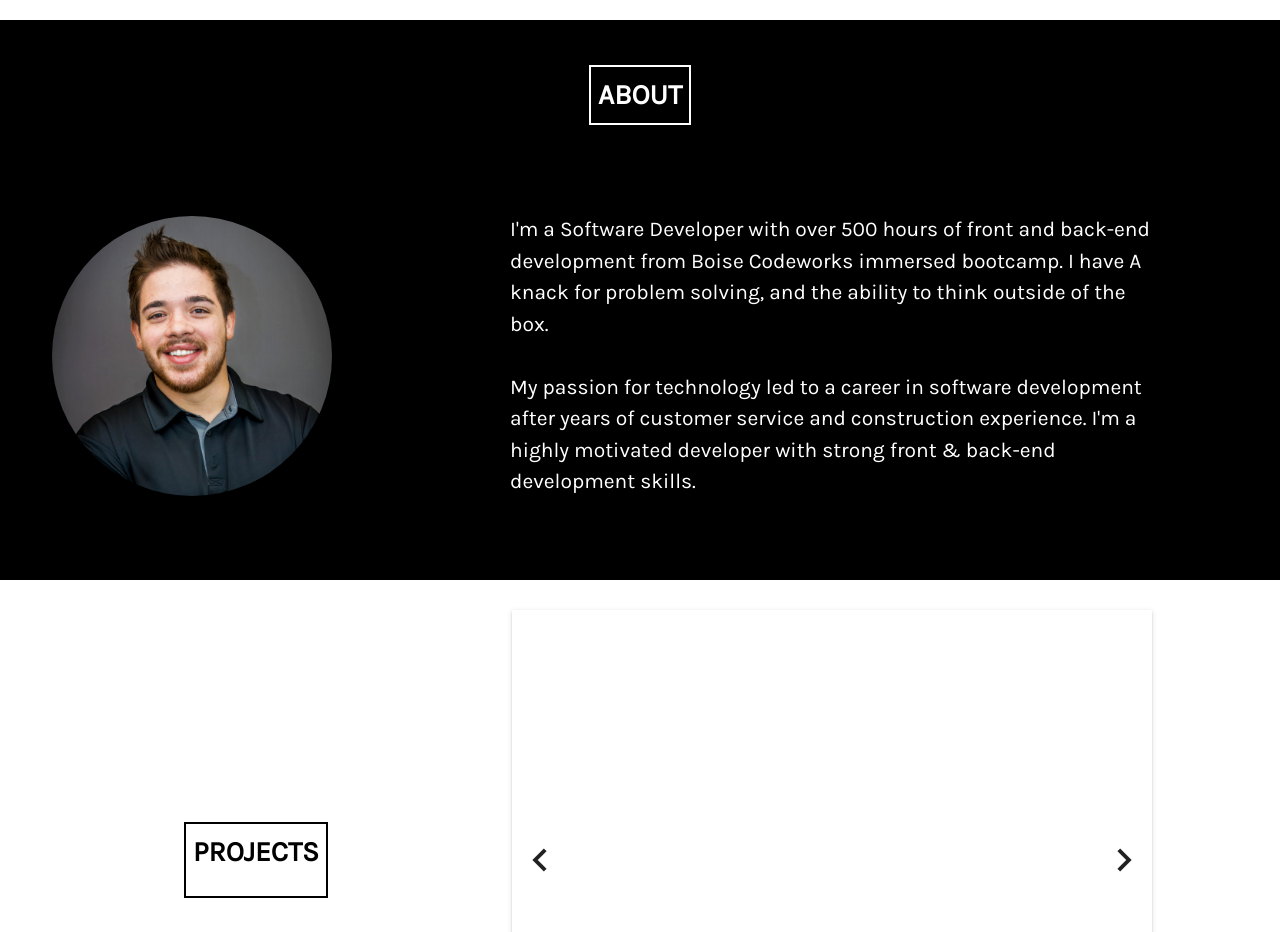
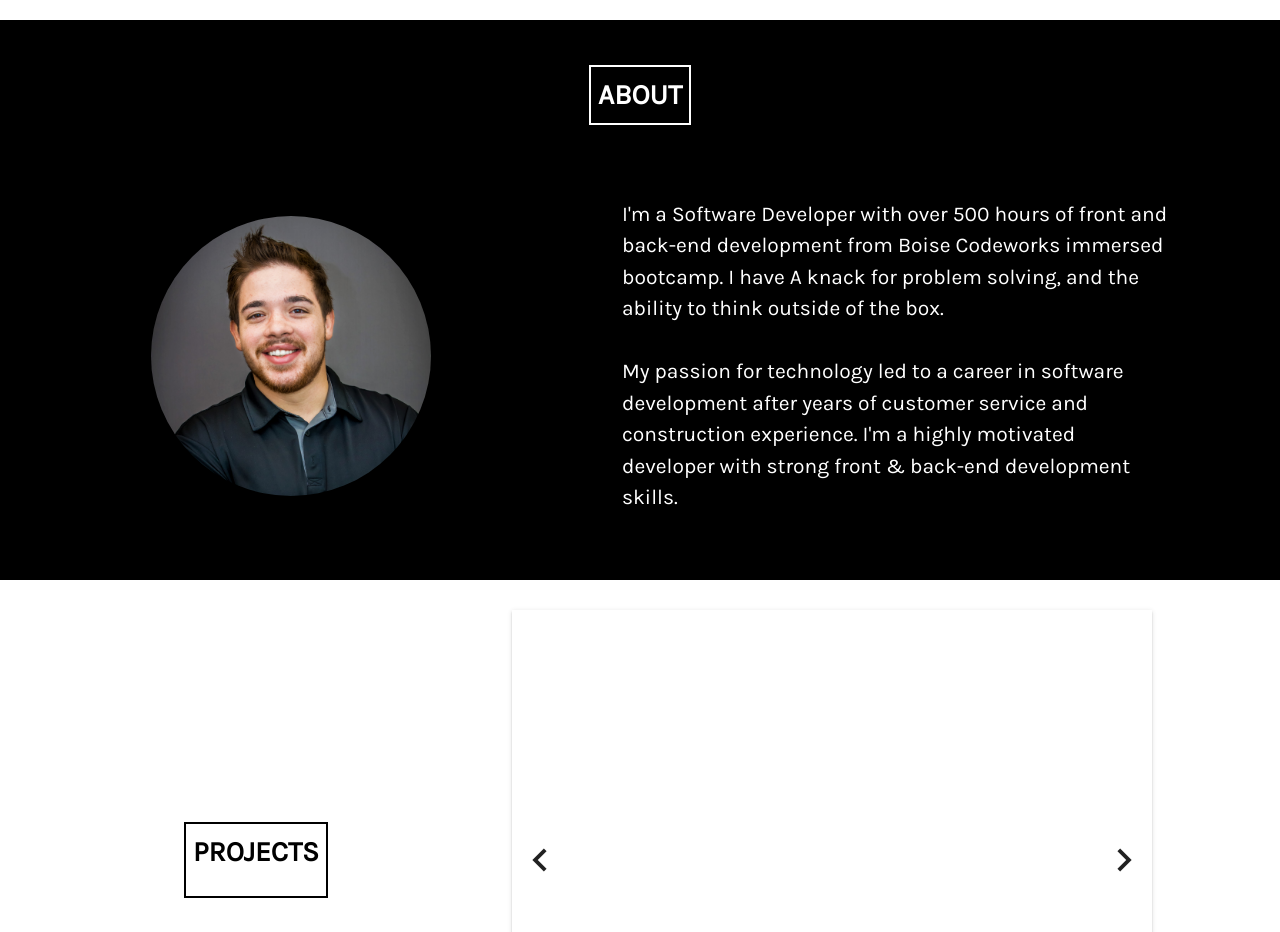
Before and after one commit to pragprogrammer/landing-page, a Vue app: page /#/ in a window 1280 px wide. Shown: the part 1340-2272 px from the top of the page. Built offline with nearby package versions, Linux system fonts and the light colour scheme; some icons are missing.

Commit message:
about changes

```diff
--- a/src/views/Home.vue
+++ b/src/views/Home.vue
@@ -449,10 +449,11 @@ a:not([href]):not([tabindex]) {
 
 .img-holder {
   height: 100%;
-  width: 30%;
+  width: 40%;
   display: flex;
   justify-content: center;
   align-items: center;
+  padding-left: 5rem;
 }
 
 .bio {
@@ -461,7 +462,7 @@ a:not([href]):not([tabindex]) {
   justify-content: center;
   align-items: center;
   height: 100%;
-  width: 70%;
+  width: 60%;
 }
 
 .bio-img {
@@ -591,6 +592,7 @@ textarea {
     display: flex;
     justify-content: center;
     align-items: center;
+    padding-top: 4rem;
   }
   .bio-img {
     height: 13rem;
```
